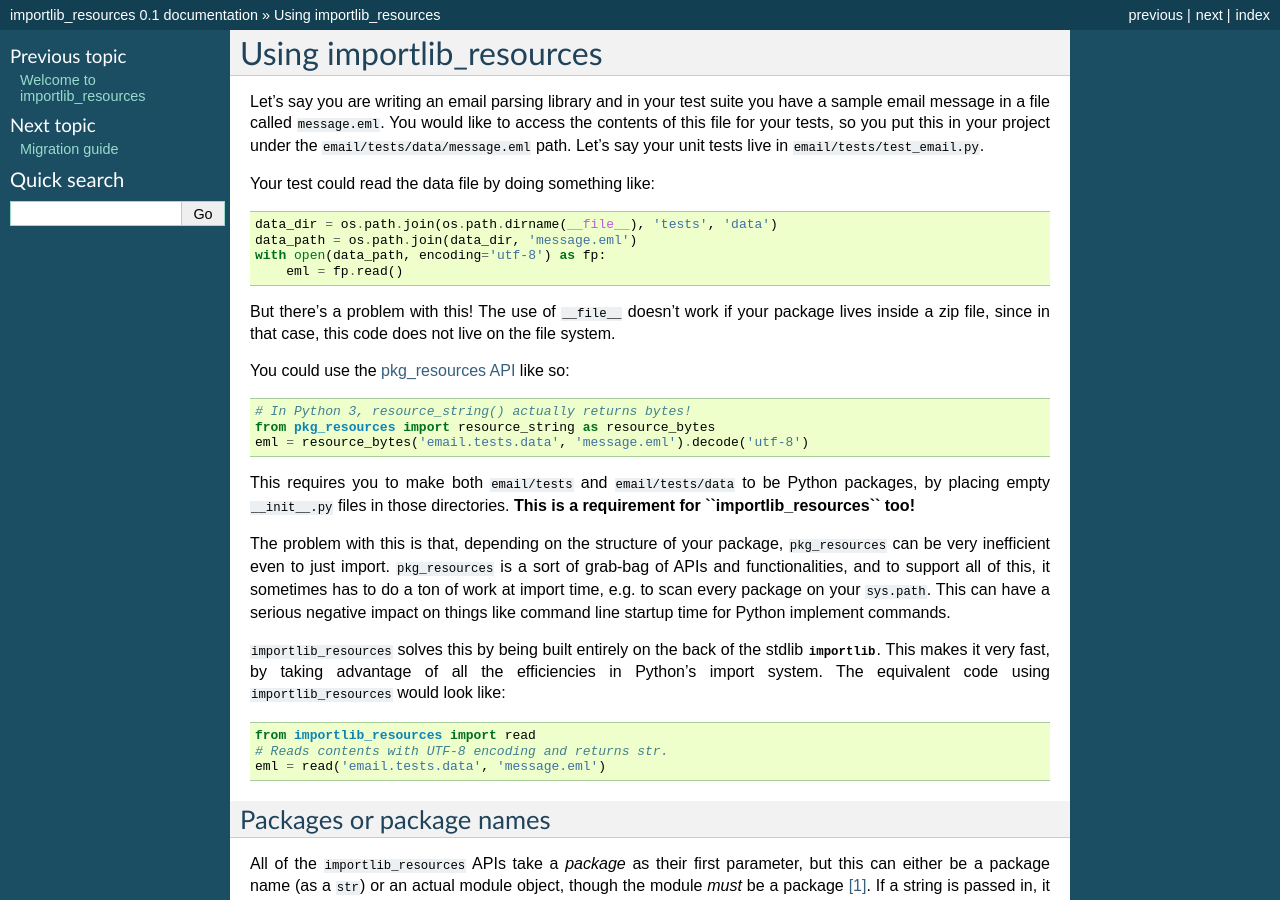
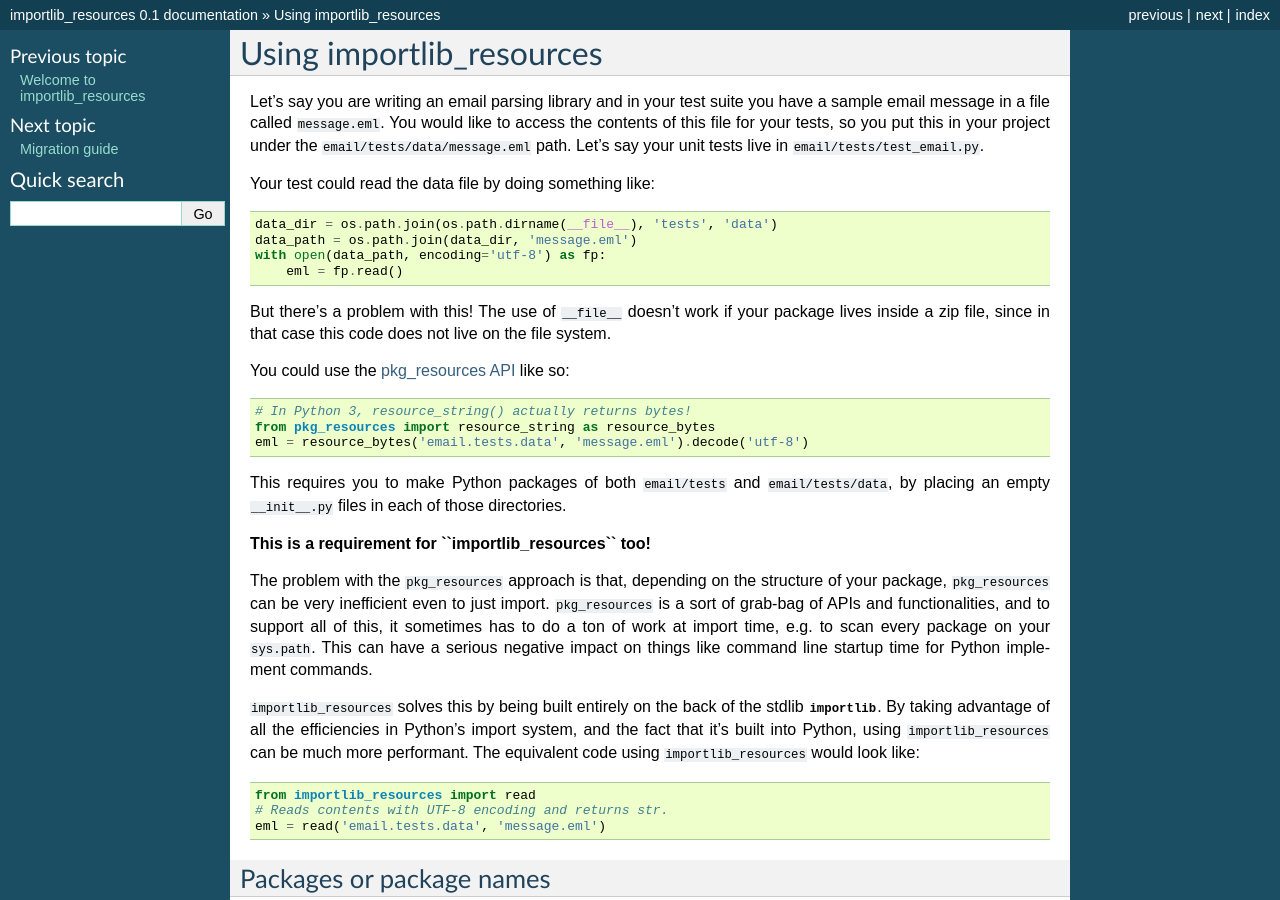
Before and after one commit to python/importlib_resources, a Sphinx documentation site: the page built from importlib_resources/docs/using.rst, in a window 1280 px wide and 900 px high. Built offline with Sphinx 7.4.7, drawn with Linux system fonts in a browser that asks for light colours.

```diff
--- a/importlib_resources/docs/conf.py
+++ b/importlib_resources/docs/conf.py
@@ -176,5 +176,5 @@ texinfo_documents = [
 
 # Example configuration for intersphinx: refer to the Python standard library.
 intersphinx_mapping = {
-    'py': ('https://docs.python.org/3/', None),
+    'python': ('https://docs.python.org/3', None),
     }
--- a/importlib_resources/docs/index.rst
+++ b/importlib_resources/docs/index.rst
@@ -18,7 +18,7 @@ standard library as ``importlib.resources``.  Its API is currently
 `provisional`_.
 
 This documentation includes a general :ref:`usage <using>` guide and a
-:ref:`migration` guide for projects which want to adopt
+:ref:`migration <migration>` guide for projects that want to adopt
 ``importlib_resources`` instead of ``pkg_resources``.
 
 
--- a/importlib_resources/docs/using.rst
+++ b/importlib_resources/docs/using.rst
@@ -18,8 +18,8 @@ Your test could read the data file by doing something like::
         eml = fp.read()
 
 But there's a problem with this!  The use of ``__file__`` doesn't work if your
-package lives inside a zip file, since in that case, this code does not live
-on the file system.
+package lives inside a zip file, since in that case this code does not live on
+the file system.
 
 You could use the `pkg_resources API`_ like so::
 
@@ -27,22 +27,25 @@ You could use the `pkg_resources API`_ like so::
     from pkg_resources import resource_string as resource_bytes
     eml = resource_bytes('email.tests.data', 'message.eml').decode('utf-8')
 
-This requires you to make both ``email/tests`` and ``email/tests/data`` to be
-Python packages, by placing empty ``__init__.py`` files in those directories.
+This requires you to make Python packages of both ``email/tests`` and
+``email/tests/data``, by placing an empty ``__init__.py`` files in each of
+those directories.
+
 **This is a requirement for ``importlib_resources`` too!**
 
-The problem with this is that, depending on the structure of your package,
-``pkg_resources`` can be very inefficient even to just import.
-``pkg_resources`` is a sort of grab-bag of APIs and functionalities, and to
-support all of this, it sometimes has to do a ton of work at import time,
-e.g. to scan every package on your ``sys.path``.  This can have a serious
-negative impact on things like command line startup time for Python implement
-commands.
+The problem with the ``pkg_resources`` approach is that, depending on the
+structure of your package, ``pkg_resources`` can be very inefficient even to
+just import.  ``pkg_resources`` is a sort of grab-bag of APIs and
+functionalities, and to support all of this, it sometimes has to do a ton of
+work at import time, e.g. to scan every package on your ``sys.path``.  This
+can have a serious negative impact on things like command line startup time
+for Python implement commands.
 
 ``importlib_resources`` solves this by being built entirely on the back of the
-stdlib :py:mod:`importlib`.  This makes it very fast, by taking advantage of
-all the efficiencies in Python's import system.  The equivalent code using
-``importlib_resources`` would look like::
+stdlib :py:mod:`importlib`.  By taking advantage of all the efficiencies in
+Python's import system, and the fact that it's built into Python, using
+``importlib_resources`` can be much more performant.  The equivalent code
+using ``importlib_resources`` would look like::
 
     from importlib_resources import read
     # Reads contents with UTF-8 encoding and returns str.
```
Also changed, not shown: other parts of importlib_resources/docs/index.rst (+1 -0 lines), importlib_resources/docs/api.rst (added, +107 -0 lines), importlib_resources/docs/migration.rst (+5 -5 lines).
